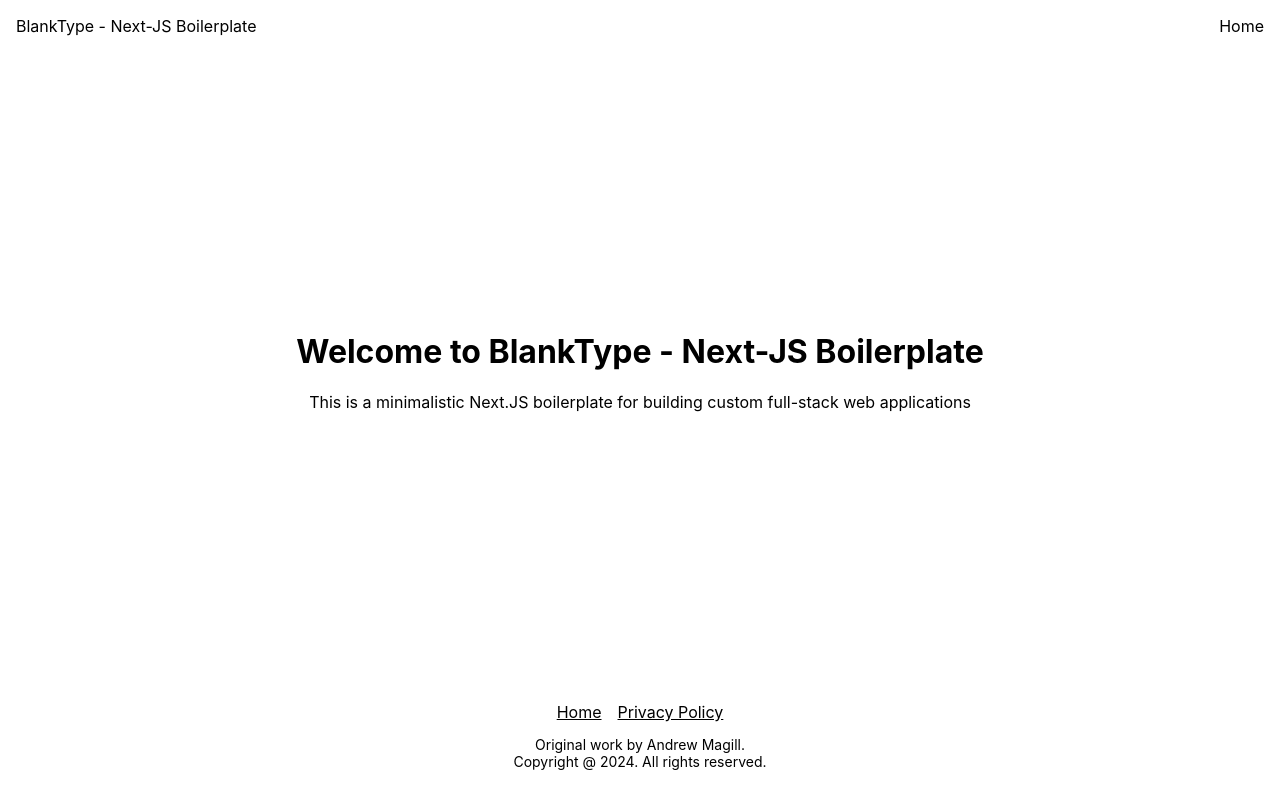
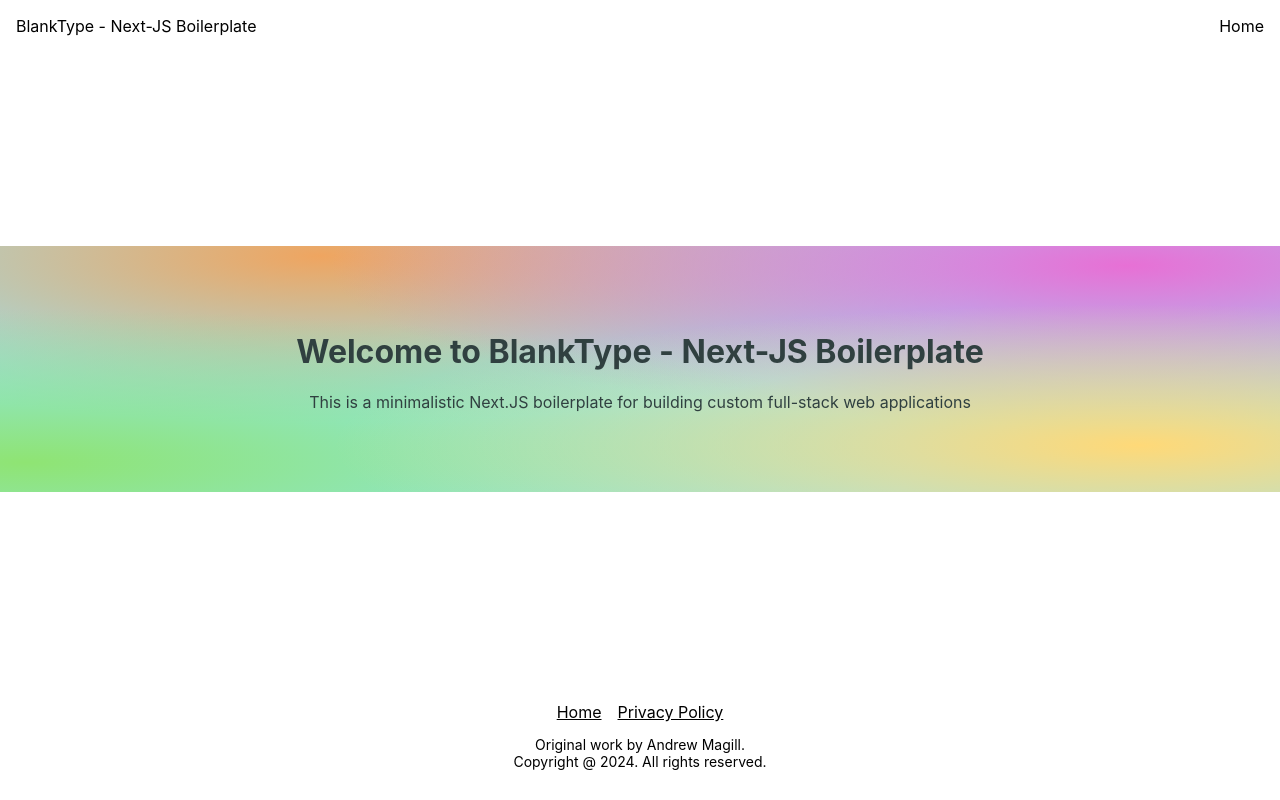
Before and after one commit to andymagill/blanktype-next, a Next.js app: page / in a window 1280 px wide. Built offline with nearby package versions, Linux system fonts and the light colour scheme.

Commit message:
added homepage gradient

```diff
--- a/styles/pages/homepage.module.scss
+++ b/styles/pages/homepage.module.scss
@@ -1,6 +1,17 @@
 /* pages/homepage.module.scss */
 
 .homepage {
-  padding: 1rem;
+  padding: 4rem 1rem;
   text-align: center;
+
+  color: rgb(48, 64, 64);
+  background-color: rgb(144, 231, 255);
+  background-image: radial-gradient(
+      at 89% 81%,
+      rgb(256, 217, 120) 0px,
+      transparent 50%
+    ),
+    radial-gradient(at 2% 88%, rgb(143, 228, 115) 0px, transparent 50%),
+    radial-gradient(at 88% 8%, rgb(231, 112, 213) 0px, transparent 50%),
+    radial-gradient(at 25% 4%, rgb(239, 165, 96) 0px, transparent 50%);
 }
```
